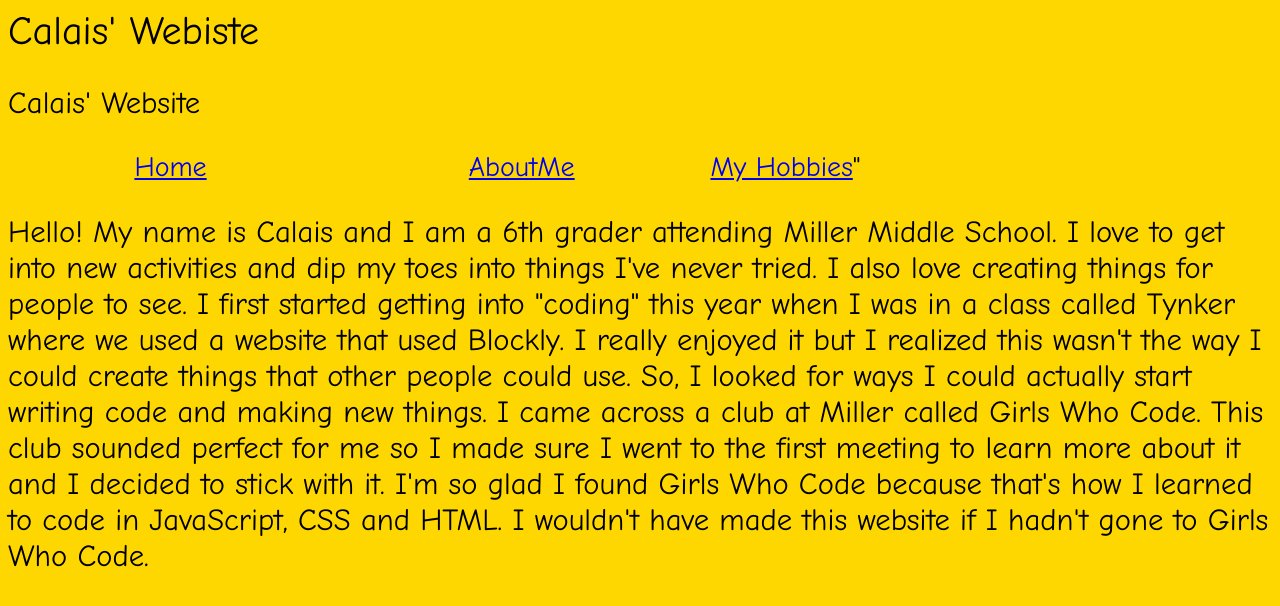
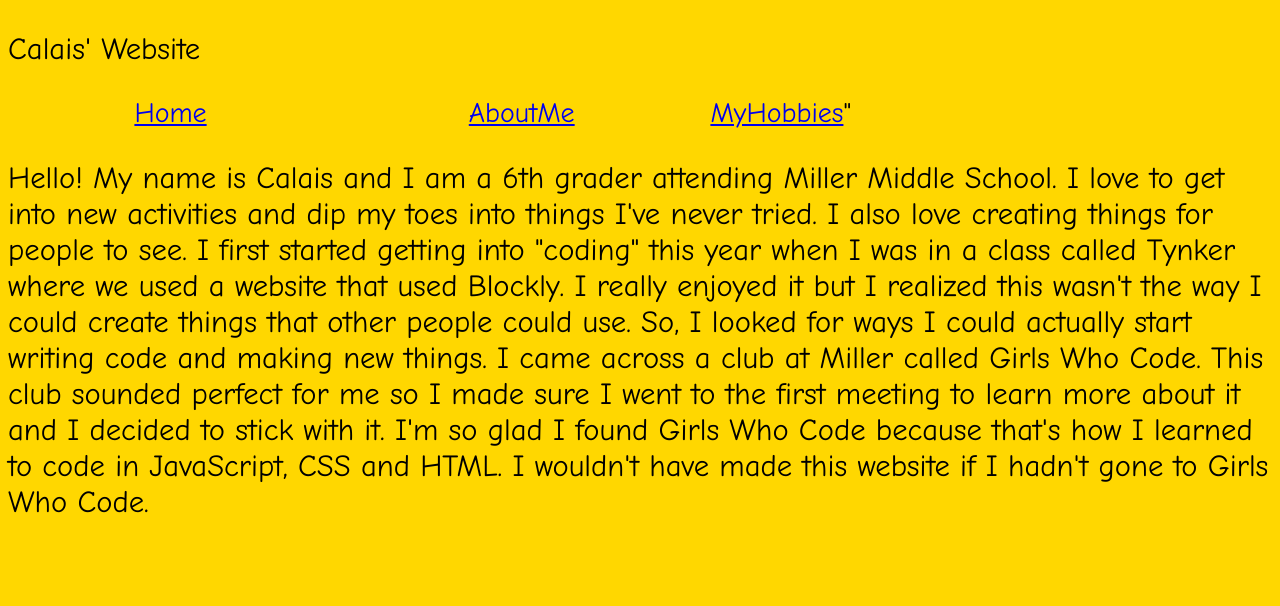
Before and after one commit to arwendog/Girls-Who-Code-SJ, a plain HTML site: page AboutMe.html in a window 1280 px wide. Drawn offline with Linux system fonts and the light colour scheme.

Commit message:
Update AboutMe.html

```diff
--- a/AboutMe.html
+++ b/AboutMe.html
@@ -4,7 +4,6 @@
 <head>
   <link rel="stylesheet" href="Web.css">
   <title>Calais' Website</title>
-  <header>Calais' Webiste</header>
 </head>
 <body>
   <p>Calais' Website</p>
@@ -12,7 +11,7 @@
   <p class = "menu">
   <a href="http://bananabhuta.github.io/Girls-Who-Code-SJ/index.html"><span id= "Home">Home</span></a>
   <a href="http://bananabhuta.github.io/Girls-Who-Code-SJ/AboutMe.html"><span id= "AboutMe">AboutMe</span></a>
-  <a href="http://bananabhuta.github.io/Girls-Who-Code-SJ/MyHobbies.html"><span id= "My Hobbies">My Hobbies</span></a>"
+  <a href="http://bananabhuta.github.io/Girls-Who-Code-SJ/MyHobbies.html"><span id= "My Hobbies">MyHobbies</span></a>"
   </p>
 
 
```
